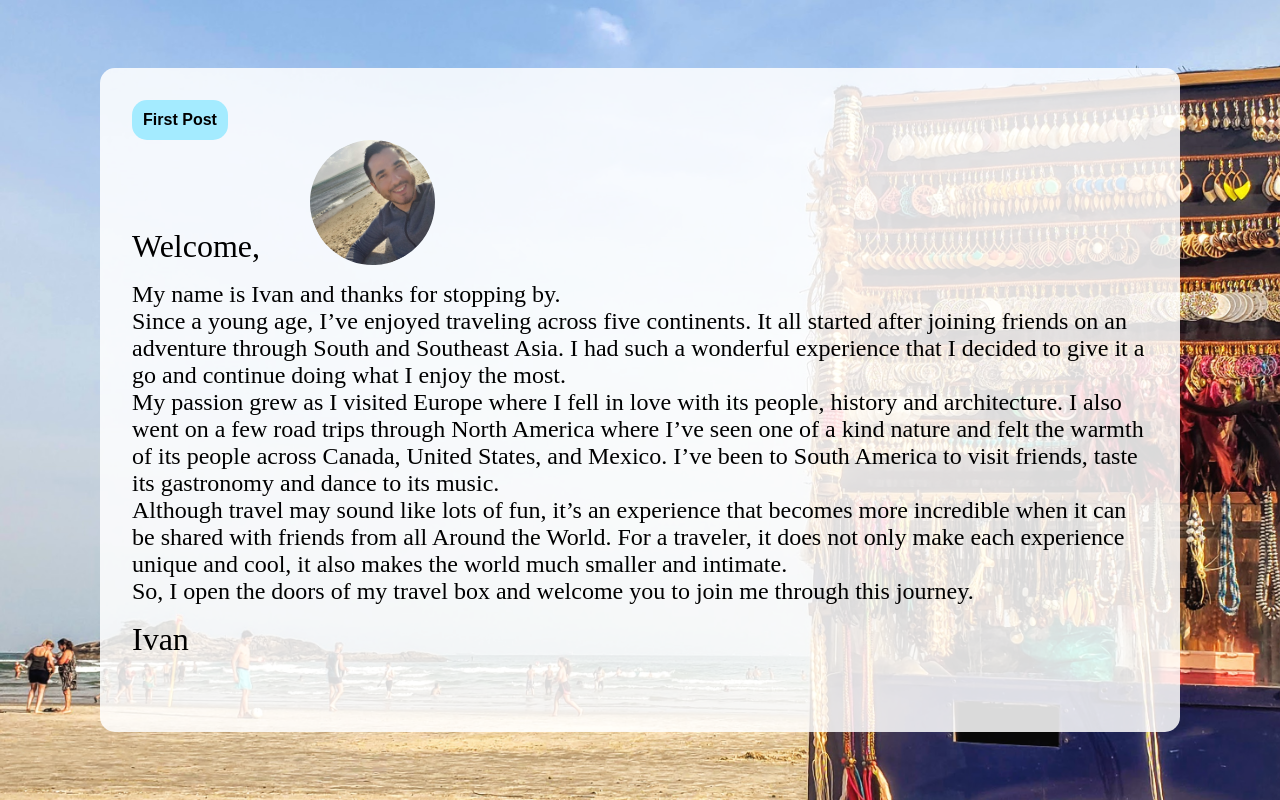
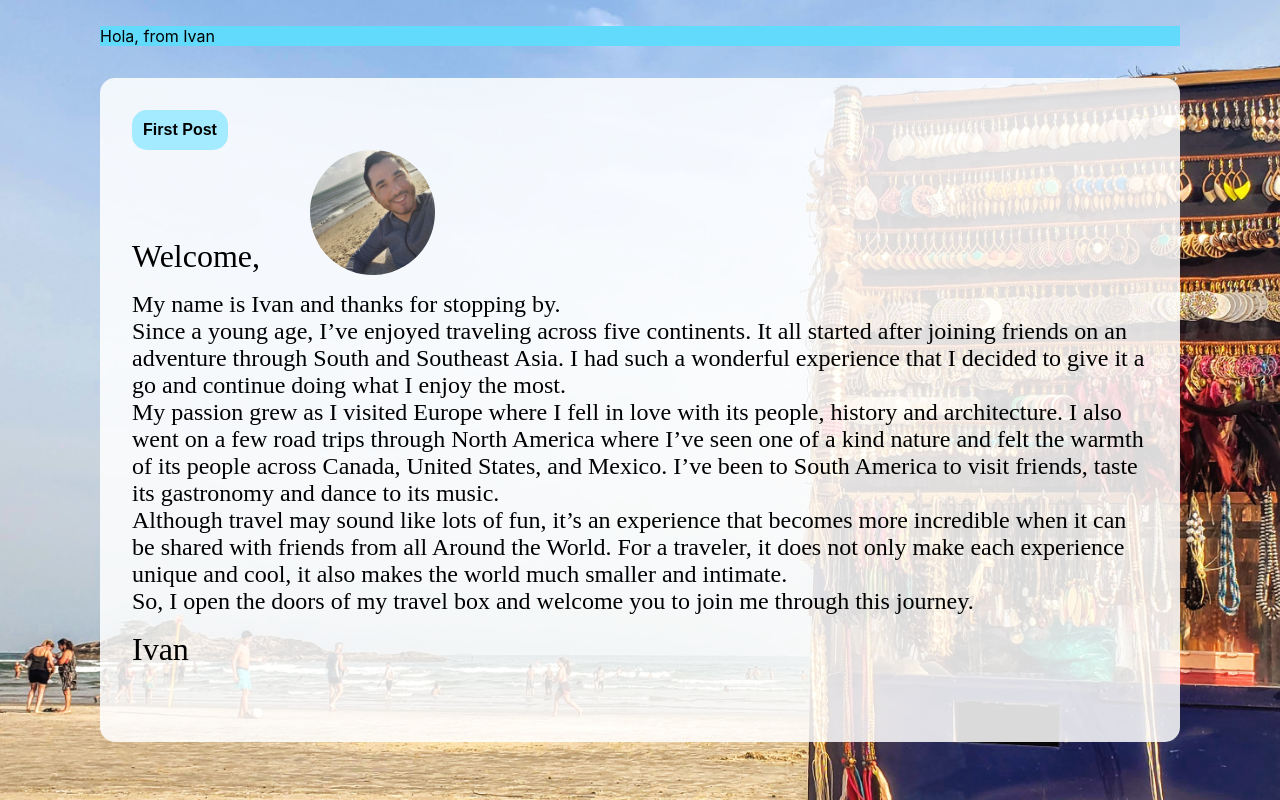
Before and after one commit to ivanzapatarivera/angkor, a React (Create React App) app in the folder client/: page / in a window 1280 px wide. Built offline with nearby package versions, Linux system fonts and the light colour scheme; a web font is replaced by a local one.

Commit message:
Added title component

```diff
--- a/client/src/App.css
+++ b/client/src/App.css
@@ -45,7 +45,7 @@
   display: flex;
   justify-content: center;
   align-items: center;
-  font: bold 1rem arial,sans-serif;
+  font: bold 1rem arial, sans-serif;
   background-color: rgb(164, 235, 255);
   border-radius: 15px;
   margin: auto;
@@ -73,17 +73,22 @@
   from {
     transform: rotate(0deg);
   }
+
   to {
     transform: rotate(360deg);
   }
 }
 
 @media screen and (min-width: 1080px) {
-  .outer-box {
+
+  .outer-box,
+  header {
     max-width: 1080px;
-    }
+  }
 
   .btn {
     margin: 0;
   }
+
+
 }
--- a/client/src/App.js
+++ b/client/src/App.js
@@ -1,9 +1,10 @@
 import React, { Component } from "react";
-import { SetTitle } from "./setTitle/setTitle";
+import { SetTitle } from "./Title/Title";
 import SetWelcomeLetter from "./setWelcomeLetter/setWelcomeLetter";
 
 import "./App.css";
 import FirstPost from "./setFirstPost/firstPost";
+import Header from "./Header/Header";
 
 const firstPost = "first-post";
 
@@ -59,6 +60,7 @@ class App extends Component {
     var { returnComponent } = this;
     return (
       <div>
+        <Header />
         <div className="flex-center outer-box">
           {returnComponent()}
         </div>
--- /dev/null
+++ b/client/src/Header/Header.js
@@ -0,0 +1,17 @@
+import { Component } from "react";
+import "./style.css";
+
+export default class Header extends Component {
+  Header() {
+    var string = "Hola, from Ivan";
+    return <header>{string}</header>;
+  }
+
+  render() {
+    let { Header } = this;
+
+    return (
+      <Header />
+    );
+  }
+}
--- /dev/null
+++ b/client/src/Header/style.css
@@ -0,0 +1,3 @@
+header {
+    background-color: #61dafb;
+}
```
Also changed, not shown: client/src/AdsColumn/AdsColumns.js (added), client/src/AdsColumn/style.css (added), client/src/Title/Title.js (renamed from client/src/setTitle/setTitle.js).
